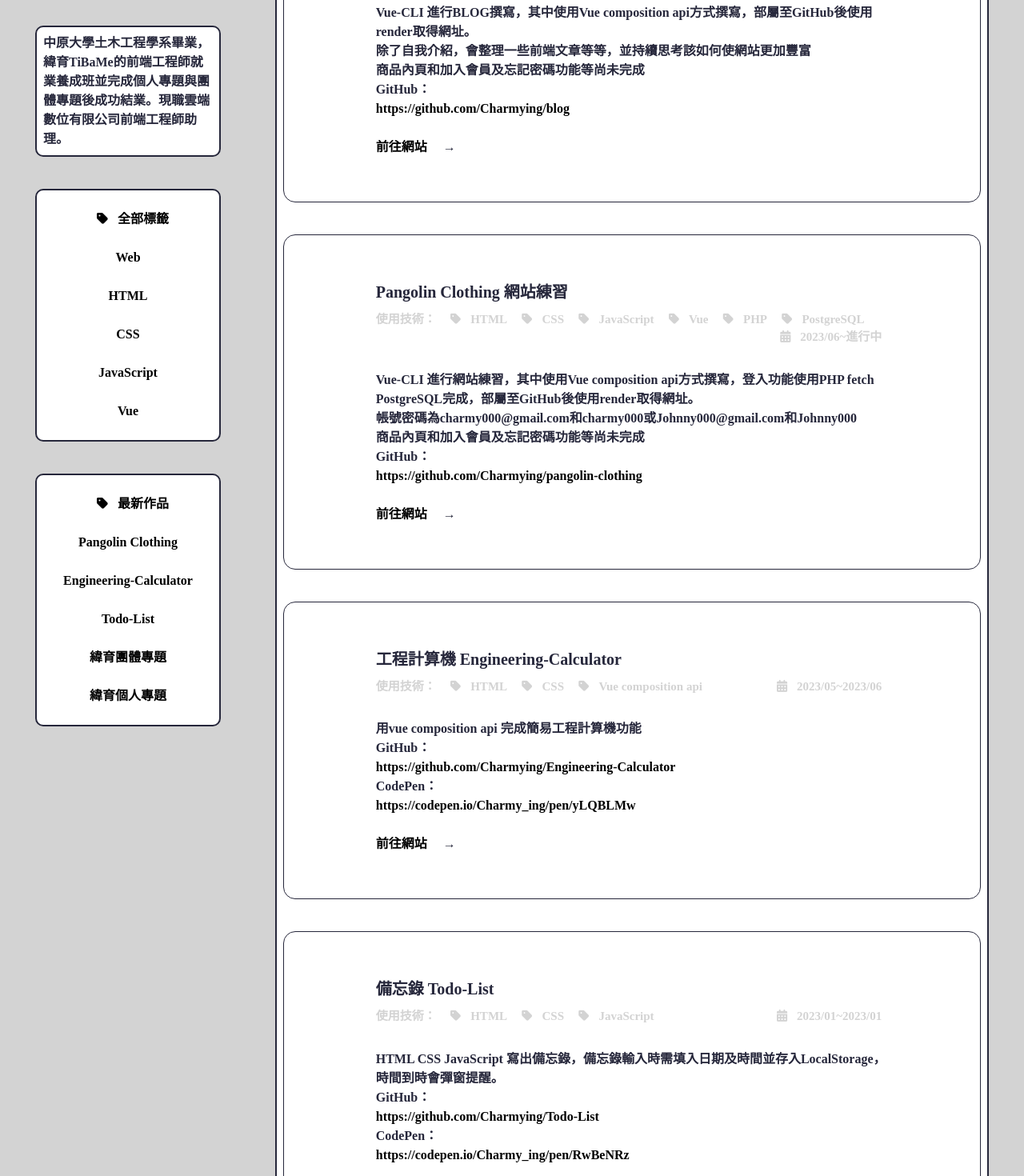
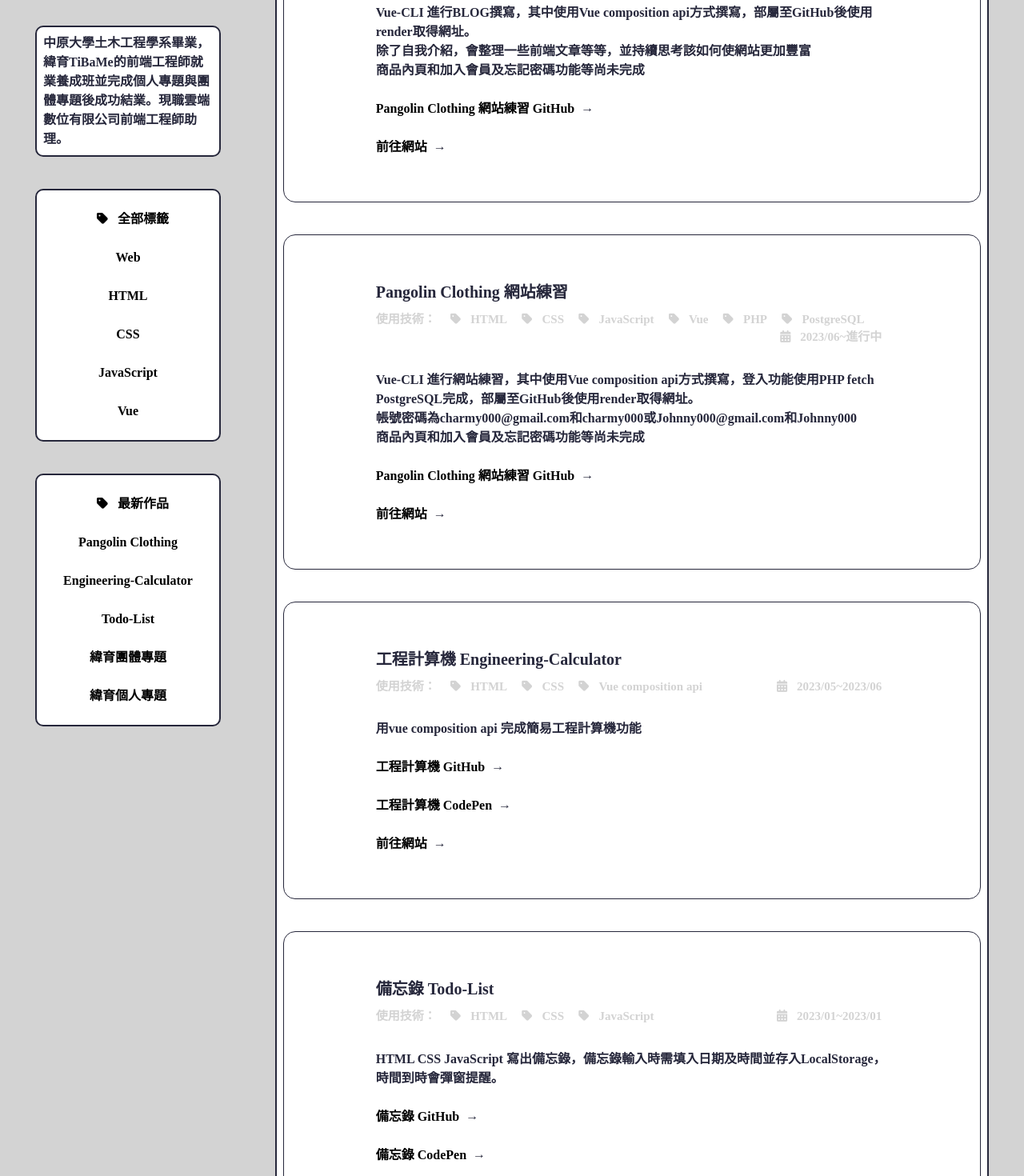
Before and after one commit to Charmy-Old/Blog, a Vue app: page /Side-Project in a window 1280 px wide. Shown: the part 640-2110 px from the top of the page at 80% size. Built offline with nearby package versions, Linux system fonts and the light colour scheme; a web font is replaced by a local one.

Commit message:
20230704 modify RWD

```diff
--- a/src/assets/css/side-project.css
+++ b/src/assets/css/side-project.css
@@ -111,12 +111,12 @@
 }
 
 .sideProject-projectLink p {
-    transform: translateX(0.25rem);
+    transform: translate(-0.5rem, -0.09rem);
     transition: all 0.5s ease;
 }
 
 .sideProject-projectBlock:hover .sideProject-projectLink p {
-    transform: translateX(1.5rem);
+    transform: translate(0.5rem, -0.09rem);
 }
 
 .sideProject-projectLink:hover {
--- a/src/components/BackToTop.vue
+++ b/src/components/BackToTop.vue
@@ -6,7 +6,7 @@
     justify-content: center;
     align-items: center;
     position: fixed;
-    bottom: 40px;
+    bottom: 100px;
     right: 40px;
     z-index: 9999;
     border-radius: 50%;
--- a/src/views/Resume.vue
+++ b/src/views/Resume.vue
@@ -88,13 +88,15 @@
                             </div>
                             <div class="article-underline"></div>
                             <div class="resume-projectContent">
-                                <p>Vue-CLI 進行網站練習，其中使用Vue composition api方式撰寫，登入功能使用PHP fetch PostgreSQL完成，部屬至GitHub後使用render取得網址。</p>
-                                <p>帳號密碼為charmy000@gmail.com和charmy000或Johnny000@gmail.com和Johnny000</p>
-                                <p>商品內頁和加入會員及忘記密碼功能等尚未完成</p>
-                                <p>GitHub：<a href="https://github.com/Charmying/pangolin-clothing">https://github.com/Charmying/pangolin-clothing</a></p>
+                                <p>Vue-CLI 進行BLOG撰寫，其中使用Vue composition api方式撰寫，部屬至GitHub後使用render取得網址。</p>
+                                <p>除了自我介紹，會整理一些前端文章等等，並持續思考該如何使網站更加豐富</p>
                             </div>
                             <div class="resume-projectLink">
-                                <a href="https://pangolin-clothing.onrender.com/">前往網站</a>
+                                <a href="https://github.com/Charmying/blog">Pangolin Clothing 網站練習 GitHub</a>
+                                <p>→</p>
+                            </div>
+                            <div class="resume-projectLink">
+                                <a href="https://charmying-blog.onrender.com/">前往網站</a>
                                 <p>→</p>
                             </div>
                         </div>
@@ -118,12 +120,16 @@
                             </div>
                             <div class="article-underline"></div>
                             <div class="resume-projectContent">
-                                <p>Vue-CLI 進行BLOG撰寫，其中使用Vue composition api方式撰寫，部屬至GitHub後使用render取得網址。</p>
-                                <p>除了自我介紹，會整理一些前端文章等等，並持續思考該如何使網站更加豐富</p>
-                                <p>GitHub：<a href="https://github.com/Charmying/blog">https://github.com/Charmying/blog</a></p>
+                                <p>Vue-CLI 進行網站練習，其中使用Vue composition api方式撰寫，登入功能使用PHP fetch PostgreSQL完成，部屬至GitHub後使用render取得網址。</p>
+                                <p>帳號密碼為charmy000@gmail.com和charmy000或Johnny000@gmail.com和Johnny000</p>
+                                <p>商品內頁和加入會員及忘記密碼功能等尚未完成</p>
                             </div>
                             <div class="resume-projectLink">
-                                <a href="https://charmying-blog.onrender.com/">前往網站</a>
+                                <a href="https://github.com/Charmying/pangolin-clothing">Pangolin Clothing 網站練習 GitHub</a>
+                                <p>→</p>
+                            </div>
+                            <div class="resume-projectLink">
+                                <a href="https://pangolin-clothing.onrender.com/">前往網站</a>
                                 <p>→</p>
                             </div>
                         </div>
@@ -145,8 +151,14 @@
                             <div class="article-underline"></div>
                             <div class="resume-projectContent">
                                 <p>用vue composition api 完成簡易工程計算機功能</p>
-                                <p>GitHub<a href="https://github.com/Charmying/Engineering-Calculator">https://github.com/Charmying/Engineering-Calculator</a></p>
-                                <p>CodePen<a href="https://codepen.io/Charmy_ing/pen/yLQBLMw">https://codepen.io/Charmy_ing/pen/yLQBLMw</a></p>
+                            </div>
+                            <div class="resume-projectLink">
+                                <a href="https://github.com/Charmying/Engineering-Calculator">工程計算機 GitHub</a>
+                                <p>→</p>
+                            </div>
+                            <div class="resume-projectLink">
+                                <a href="https://codepen.io/Charmy_ing/pen/yLQBLMw">工程計算機 CodePen</a>
+                                <p>→</p>
                             </div>
                             <div class="resume-projectLink">
                                 <a href="https://charmying.github.io/Engineering-Calculator/">前往網站</a>
@@ -171,14 +183,19 @@
                             <div class="article-underline"></div>
                             <div class="resume-projectContent">
                                 <p>HTML CSS JavaScript 寫出備忘錄，備忘錄輸入時需填入日期及時間並存入LocalStorage，時間到時會彈窗提醒。</p>
-                                <p>GitHub<a href="https://github.com/Charmying/Todo-List">https://github.com/Charmying/Todo-List</a></p>
-                                <p>CodePen<a href="https://codepen.io/Charmy_ing/pen/RwBeNRz">https://codepen.io/Charmy_ing/pen/RwBeNRz</a></p>
+                            </div>
+                            <div class="resume-projectLink">
+                                <a href="https://github.com/Charmying/Todo-List/">備忘錄 GitHub</a>
+                                <p>→</p>
+                            </div>
+                            <div class="resume-projectLink">
+                                <a href="https://codepen.io/Charmy_ing/pen/RwBeNRz">備忘錄 CodePen</a>
+                                <p>→</p>
                             </div>
                             <div class="resume-projectLink">
                                 <a href="https://charmying.github.io/Todo-List/">前往網站</a>
                                 <p>→</p>
                             </div>
-
                         </div>
                     </div>
 
@@ -204,7 +221,10 @@
                                 <p>負責項目：</p>
                                 <p>網站前台：會員登入、註冊、忘記密碼和無尾熊小遊戲</p>
                                 <p>網站後台：管理員的登入註冊。</p>
-                                <p>簡報：<a href="https://docs.google.com/presentation/d/1giVj9XMnIGM1W-MYBEiZptxHv5_XzvwndlYpAEPF1S8/edit#slide=id.gcf542d467f_0_0">https://docs.google.com/presentation/d/1giVj9XMnIGM1W-MYBEiZptxHv5_XzvwndlYpAEPF1S8/edit#slide=id.gcf542d467f_0_0</a></p>
+                            </div>
+                            <div class="resume-projectLink">
+                                <a href="https://docs.google.com/presentation/d/1giVj9XMnIGM1W-MYBEiZptxHv5_XzvwndlYpAEPF1S8/edit#slide=id.gcf542d467f_0_0">團體專題簡報</a>
+                                <p>→</p>
                             </div>
                             <div class="resume-projectLink">
                                 <a href="https://tibamef2e.com/cgd103/g1/">前往網站</a>
@@ -231,54 +251,17 @@
                             <div class="article-underline"></div>
                             <div class="resume-projectContent">
                                 <p>從專題主題發想開始，到視覺設計及用Figma完成WireFrame及Mockup完成網頁設計，再使用HTML CSS JavaScript 和 jQuery 完成作品。</p>
-                                <p>GitHub<a href="https://github.com/Charmying/Pangolin-Phonecase">https://github.com/Charmying/Pangolin-Phonecase</a></p>
+                            </div>
+                            <div class="resume-projectLink">
+                                <a href="https://github.com/Charmying/Pangolin-Phonecase">個人專題 GitHub</a>
+                                <p>→</p>
                             </div>
                             <div class="resume-projectLink">
                                 <a href="https://charmying.github.io/Pangolin-Phonecase/">前往網站</a>
                                 <p>→</p>
                             </div>
-
                         </div>
                     </div>
-
-                    <!-- 雲端上班 -->
-                    <!-- <div class="resume-projectBlock">
-                        <div class="resume-projectText">
-                            <div class="resume-projectTitle">雲端數位科技有限公司</div>
-                            <div class="resume-projectTag">
-                                <p>使用技術：</p>
-                                <p><i class="fa-solid fa-tag"></i>HTML</p>
-                                <p><i class="fa-solid fa-tag"></i>CSS</p>
-                                <p><i class="fa-solid fa-tag"></i>JavaScript</p>
-                                <p><i class="fa-solid fa-tag"></i>jQuery</p>
-                                <span>
-                                    <i class="fa-sharp fa-solid fa-calendar-days"></i>2022/09~2022/10
-                                </span>
-                            </div>
-                            <div class="article-underline"></div>
-                            <div class="resume-projectContent">
-                                <p>悠遊卡股份有限公司</p>
-                                <p>負責頁面：永續專區、投資人專區</p>
-                                <p>測試網站：<a href="http://test.m000231.24241872.tw/sustainableOperators">http://test.m000231.24241872.tw/sustainableOperators</a></p>
-                                <p>正式網站：<a href="https://www.easycard.com.tw/sustainableOperators">https://www.easycard.com.tw/sustainableOperators</a></p>
-                            </div>
-                            <div class="resume-projectContent">
-                                <p>寶鋪建設股份有限公司</p>
-                                <p>負責頁面：地圖檢視</p>
-                                <p>測試網站：<a href="http://html.m000381.24241872.tw/map">http://html.m000381.24241872.tw/map</a></p>
-                                <p>正式網站：<a href="https://www.baopu.com.tw/maps">https://www.baopu.com.tw/maps</a></p>
-                            </div>
-                            <div class="resume-projectContent">
-                                <p>凱薩衛浴股份有限公司</p>
-                                <p>負責頁面：經銷商招募</p>
-                                <p>測試網站：<a href="http://html.m000351.24241872.tw/dealer-recruitment">http://html.m000351.24241872.tw/dealer-recruitment</a></p>
-                                <p>正式網站：<a href="https://www.caesar.com.tw/page/dealer-recruitment">https://www.caesar.com.tw/page/dealer-recruitment</a></p>
-                            </div>
-                            <div class="resume-projectContent">
-                                <p>還有幫穎崴科技、建準吊扇等上市上櫃公司進行網頁的調整處理。</p>
-                            </div>
-                        </div>
-                    </div> -->
                 </div>
             </section>
 
@@ -298,20 +281,38 @@
                             <div class="resume-jobProject">
                                 <p>悠遊卡股份有限公司</p>
                                 <p>負責頁面：永續專區、投資人專區</p>
-                                <p>測試網站：http://test.m000231.24241872.tw/sustainableOperators</p>
-                                <p>正式網站：https://www.easycard.com.tw/sustainableOperators</p>
+                                <div class="resume-jobLink">
+                                    <a href="http://test.m000231.24241872.tw/sustainableOperators">測試網站</a>
+                                    <p>→</p>
+                                </div>
+                                <div class="resume-jobLink">
+                                    <a href="https://www.easycard.com.tw/sustainableOperators">正式網站</a>
+                                    <p>→</p>
+                                </div>
                             </div>
                             <div class="resume-jobProject">
                                 <p>寶鋪建設股份有限公司</p>
                                 <p>負責頁面：地圖檢視</p>
-                                <p>測試網站：http://html.m000381.24241872.tw/map</p>
-                                <p>正式網站：https://www.baopu.com.tw/maps</p>
+                                <div class="resume-jobLink">
+                                    <a href="http://html.m000381.24241872.tw/map">測試網站</a>
+                                    <p>→</p>
+                                </div>
+                                <div class="resume-jobLink">
+                                    <a href="https://www.baopu.com.tw/maps">正式網站</a>
+                                    <p>→</p>
+                                </div>
                             </div>
                             <div class="resume-jobProject">
                                 <p>凱薩衛浴股份有限公司</p>
                                 <p>負責頁面：經銷商招募</p>
-                                <p>測試網站：http://html.m000351.24241872.tw/dealer-recruitment</p>
-                                <p>正式網站：https://www.caesar.com.tw/page/dealer-recruitment</p>
+                                <div class="resume-jobLink">
+                                    <a href="http://html.m000351.24241872.tw/dealer-recruitment">測試網站</a>
+                                    <p>→</p>
+                                </div>
+                                <div class="resume-jobLink">
+                                    <a href="https://www.caesar.com.tw/page/dealer-recruitment">正式網站</a>
+                                    <p>→</p>
+                                </div>
                             </div>
                             <div class="resume-jobProject">
                                 <p>還有幫穎崴科技、建準吊扇等上市上櫃公司進行網頁的調整處理。</p>
--- a/src/views/Side-Project.vue
+++ b/src/views/Side-Project.vue
@@ -36,7 +36,10 @@
                                 <p>Vue-CLI 進行BLOG撰寫，其中使用Vue composition api方式撰寫，部屬至GitHub後使用render取得網址。</p>
                                 <p>除了自我介紹，會整理一些前端文章等等，並持續思考該如何使網站更加豐富</p>
                                 <p>商品內頁和加入會員及忘記密碼功能等尚未完成</p>
-                                <p>GitHub：<a href="https://github.com/Charmying/blog">https://github.com/Charmying/blog</a></p>
+                            </div>
+                            <div class="sideProject-projectLink">
+                                <a href="https://github.com/Charmying/blog">Pangolin Clothing 網站練習 GitHub</a>
+                                <p>→</p>
                             </div>
                             <div class="sideProject-projectLink">
                                 <a href="https://charmying-blog.onrender.com/">前往網站</a>
@@ -66,7 +69,10 @@
                                 <p>Vue-CLI 進行網站練習，其中使用Vue composition api方式撰寫，登入功能使用PHP fetch PostgreSQL完成，部屬至GitHub後使用render取得網址。</p>
                                 <p>帳號密碼為charmy000@gmail.com和charmy000或Johnny000@gmail.com和Johnny000</p>
                                 <p>商品內頁和加入會員及忘記密碼功能等尚未完成</p>
-                                <p>GitHub：<a href="https://github.com/Charmying/pangolin-clothing">https://github.com/Charmying/pangolin-clothing</a></p>
+                            </div>
+                            <div class="sideProject-projectLink">
+                                <a href="https://github.com/Charmying/pangolin-clothing">Pangolin Clothing 網站練習 GitHub</a>
+                                <p>→</p>
                             </div>
                             <div class="sideProject-projectLink">
                                 <a href="https://pangolin-clothing.onrender.com/">前往網站</a>
@@ -91,8 +97,14 @@
                             <div class="article-underline"></div>
                             <div class="sideProject-projectContent">
                                 <p>用vue composition api 完成簡易工程計算機功能</p>
-                                <p>GitHub：<a href="https://github.com/Charmying/Engineering-Calculator">https://github.com/Charmying/Engineering-Calculator</a></p>
-                                <p>CodePen：<a href="https://codepen.io/Charmy_ing/pen/yLQBLMw">https://codepen.io/Charmy_ing/pen/yLQBLMw</a></p>
+                            </div>
+                            <div class="sideProject-projectLink">
+                                <a href="https://github.com/Charmying/Engineering-Calculator">工程計算機 GitHub</a>
+                                <p>→</p>
+                            </div>
+                            <div class="sideProject-projectLink">
+                                <a href="https://codepen.io/Charmy_ing/pen/yLQBLMw">工程計算機 CodePen</a>
+                                <p>→</p>
                             </div>
                             <div class="sideProject-projectLink">
                                 <a href="https://charmying.github.io/Engineering-Calculator/">前往網站</a>
@@ -117,8 +129,14 @@
                             <div class="article-underline"></div>
                             <div class="sideProject-projectContent">
                                 <p>HTML CSS JavaScript 寫出備忘錄，備忘錄輸入時需填入日期及時間並存入LocalStorage，時間到時會彈窗提醒。</p>
-                                <p>GitHub：<a href="https://github.com/Charmying/Todo-List">https://github.com/Charmying/Todo-List</a></p>
-                                <p>CodePen：<a href="https://codepen.io/Charmy_ing/pen/RwBeNRz">https://codepen.io/Charmy_ing/pen/RwBeNRz</a></p>
+                            </div>
+                            <div class="sideProject-projectLink">
+                                <a href="https://github.com/Charmying/Todo-List/">備忘錄 GitHub</a>
+                                <p>→</p>
+                            </div>
+                            <div class="sideProject-projectLink">
+                                <a href="https://codepen.io/Charmy_ing/pen/RwBeNRz">備忘錄 CodePen</a>
+                                <p>→</p>
                             </div>
                             <div class="sideProject-projectLink">
                                 <a href="https://charmying.github.io/Todo-List/">前往網站</a>
@@ -150,13 +168,15 @@
                                 <p>負責項目：</p>
                                 <p>網站前台：會員登入、註冊、忘記密碼和無尾熊小遊戲</p>
                                 <p>網站後台：管理員的登入註冊。</p>
-                                <p>簡報：<a href="https://docs.google.com/presentation/d/1giVj9XMnIGM1W-MYBEiZptxHv5_XzvwndlYpAEPF1S8/edit#slide=id.gcf542d467f_0_0">https://docs.google.com/presentation/d/1giVj9XMnIGM1W-MYBEiZptxHv5_XzvwndlYpAEPF1S8/edit#slide=id.gcf542d467f_0_0</a></p>
+                            </div>
+                            <div class="sideProject-projectLink">
+                                <a href="https://docs.google.com/presentation/d/1giVj9XMnIGM1W-MYBEiZptxHv5_XzvwndlYpAEPF1S8/edit#slide=id.gcf542d467f_0_0">團體專題簡報</a>
+                                <p>→</p>
                             </div>
                             <div class="sideProject-projectLink">
                                 <a href="https://tibamef2e.com/cgd103/g1/">前往網站</a>
                                 <p>→</p>
                             </div>
-
                         </div>
                     </div>
 
@@ -177,54 +197,17 @@
                             <div class="article-underline"></div>
                             <div class="sideProject-projectContent">
                                 <p>從專題主題發想開始，到視覺設計及用Figma完成WireFrame及Mockup完成網頁設計，再使用HTML CSS JavaScript 和 jQuery 完成作品。</p>
-                                <p>GitHub：<a href="https://github.com/Charmying/Pangolin-Phonecase">https://github.com/Charmying/Pangolin-Phonecase</a></p>
+                            </div>
+                            <div class="sideProject-projectLink">
+                                <a href="https://github.com/Charmying/Pangolin-Phonecase">個人專題 GitHub</a>
+                                <p>→</p>
                             </div>
                             <div class="sideProject-projectLink">
                                 <a href="https://charmying.github.io/Pangolin-Phonecase/">前往網站</a>
                                 <p>→</p>
                             </div>
-
                         </div>
                     </div>
-
-                    <!-- 雲端上班 -->
-                    <!-- <div class="sideProject-projectBlock">
-                        <div class="sideProject-projectText">
-                            <div class="sideProject-projectTitle">雲端數位科技有限公司</div>
-                            <div class="sideProject-projectTag">
-                                <p>使用技術：</p>
-                                <p><i class="fa-solid fa-tag"></i>HTML</p>
-                                <p><i class="fa-solid fa-tag"></i>CSS</p>
-                                <p><i class="fa-solid fa-tag"></i>JavaScript</p>
-                                <p><i class="fa-solid fa-tag"></i>jQuery</p>
-                                <span>
-                                    <i class="fa-sharp fa-solid fa-calendar-days"></i>2022/09~2022/10
-                                </span>
-                            </div>
-                            <div class="article-underline"></div>
-                            <div class="sideProject-projectContent">
-                                <p>悠遊卡股份有限公司</p>
-                                <p>負責頁面：永續專區、投資人專區</p>
-                                <p>測試網站：<a href="http://test.m000231.24241872.tw/sustainableOperators">http://test.m000231.24241872.tw/sustainableOperators</a></p>
-                                <p>正式網站：<a href="https://www.easycard.com.tw/sustainableOperators">https://www.easycard.com.tw/sustainableOperators</a></p>
-                            </div>
-                            <div class="sideProject-projectContent">
-                                <p>寶鋪建設股份有限公司</p>
-                                <p>負責頁面：地圖檢視</p>
-                                <p>測試網站：<a href="http://html.m000381.24241872.tw/map">http://html.m000381.24241872.tw/map</a></p>
-                                <p>正式網站：<a href="https://www.baopu.com.tw/maps">https://www.baopu.com.tw/maps</a></p>
-                            </div>
-                            <div class="sideProject-projectContent">
-                                <p>凱薩衛浴股份有限公司</p>
-                                <p>負責頁面：經銷商招募</p>
-                                <p>測試網站：<a href="http://html.m000351.24241872.tw/dealer-recruitment">http://html.m000351.24241872.tw/dealer-recruitment</a></p>
-                                <p>正式網站：<a href="https://www.caesar.com.tw/page/dealer-recruitment">https://www.caesar.com.tw/page/dealer-recruitment</a></p>
-                            </div>
-                            <div class="sideProject-projectContent">
-                                <p>還有幫穎崴科技、建準吊扇等上市上櫃公司進行網頁的調整處理。</p>
-                            </div>
-                        </div>
-                    </div> -->
                 </div>
             </section>
         </main>
```
Also changed, not shown: src/assets/css/resume.css (+47 -3 lines).
